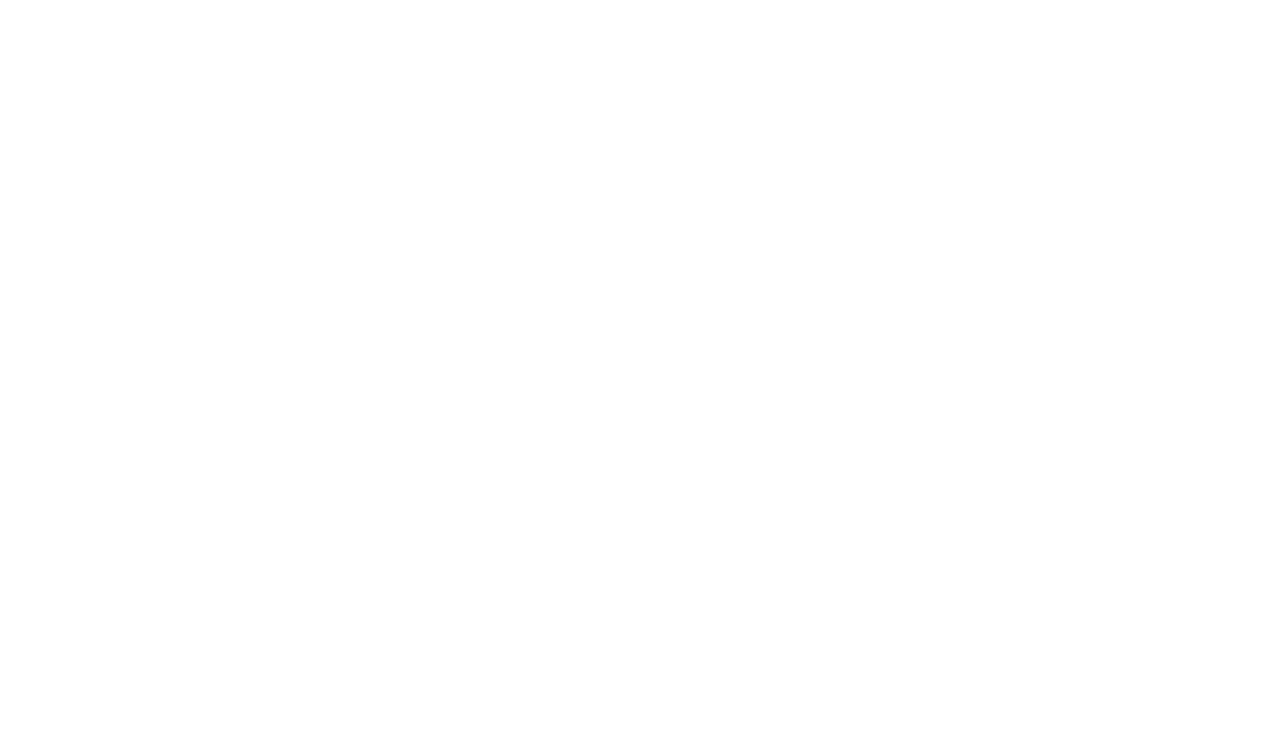
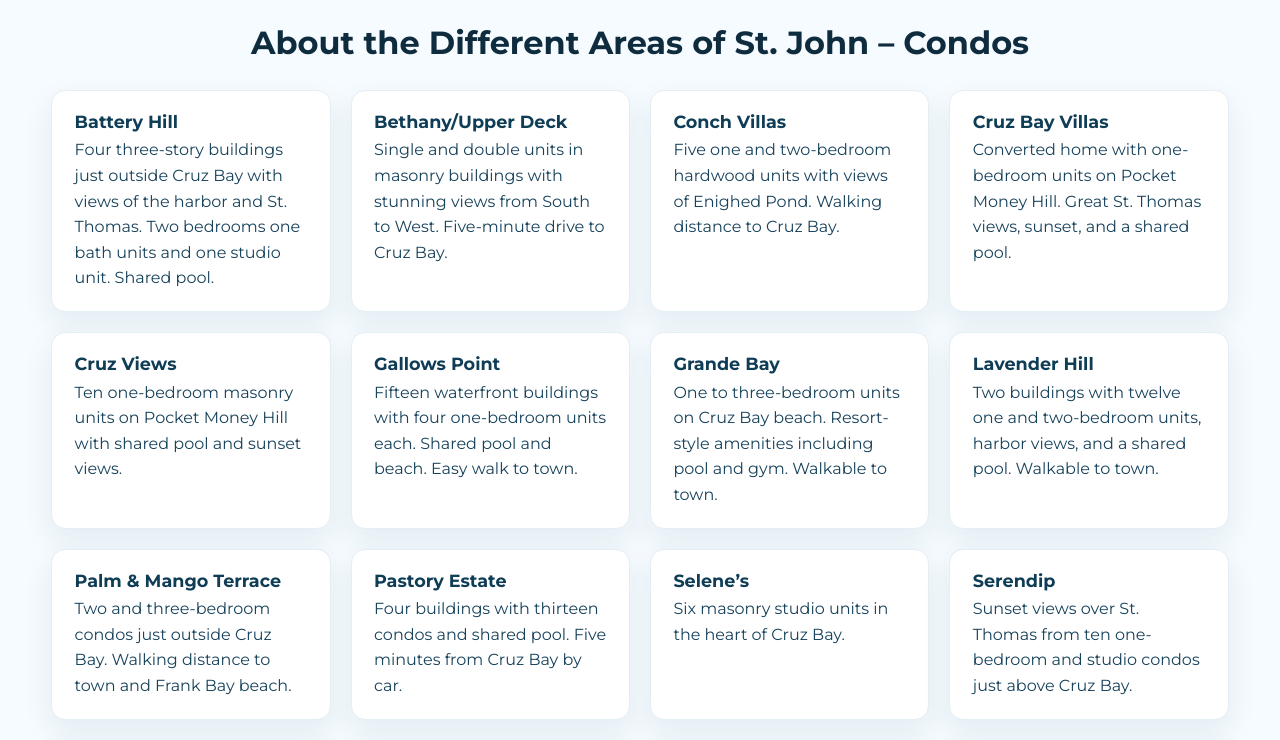
Before and after one commit to imagicity-stack/340, a React (Vite) app: page /about-st-john in a window 1280 px wide. Shown: the part 2540-3280 px from the top of the page. Before the commit the page ends 2472 px from the top, so only its background shows below. Built offline with nearby package versions, Linux system fonts and the light colour scheme.

Commit message:
Add condo area overview section to about page

```diff
--- a/src/pages/AboutStJohn.jsx
+++ b/src/pages/AboutStJohn.jsx
@@ -14,6 +14,78 @@
 
   const [active, setActive] = useState(0);
   const [placeholderShown, setPlaceholderShown] = useState({});
+
+  const condoAreas = [
+    {
+      name: 'Battery Hill',
+      description:
+        'Four three-story buildings just outside Cruz Bay with views of the harbor and St. Thomas. Two bedrooms one bath units and one studio unit. Shared pool.',
+    },
+    {
+      name: 'Bethany/Upper Deck',
+      description: 'Single and double units in masonry buildings with stunning views from South to West. Five-minute drive to Cruz Bay.',
+    },
+    {
+      name: 'Conch Villas',
+      description: 'Five one and two-bedroom hardwood units with views of Enighed Pond. Walking distance to Cruz Bay.',
+    },
+    {
+      name: 'Cruz Bay Villas',
+      description: 'Converted home with one-bedroom units on Pocket Money Hill. Great St. Thomas views, sunset, and a shared pool.',
+    },
+    {
+      name: 'Cruz Views',
+      description: 'Ten one-bedroom masonry units on Pocket Money Hill with shared pool and sunset views.',
+    },
+    {
+      name: 'Gallows Point',
+      description: 'Fifteen waterfront buildings with four one-bedroom units each. Shared pool and beach. Easy walk to town.',
+    },
+    {
+      name: 'Grande Bay',
+      description: 'One to three-bedroom units on Cruz Bay beach. Resort-style amenities including pool and gym. Walkable to town.',
+    },
+    {
+      name: 'Lavender Hill',
+      description: 'Two buildings with twelve one and two-bedroom units, harbor views, and a shared pool. Walkable to town.',
+    },
+    {
+      name: 'Palm & Mango Terrace',
+      description: 'Two and three-bedroom condos just outside Cruz Bay. Walking distance to town and Frank Bay beach.',
+    },
+    {
+      name: 'Pastory Estate',
+      description: 'Four buildings with thirteen condos and shared pool. Five minutes from Cruz Bay by car.',
+    },
+    {
+      name: 'Selene’s',
+      description: 'Six masonry studio units in the heart of Cruz Bay.',
+    },
+    {
+      name: 'Serendip',
+      description: 'Sunset views over St. Thomas from ten one-bedroom and studio condos just above Cruz Bay.',
+    },
+    {
+      name: 'Sirenusa',
+      description: 'Forty luxury condos with pool, gym, and game room overlooking Cruz Bay.',
+    },
+    {
+      name: 'Sunset Ridge',
+      description: 'Six two-bedroom units with timeshare ownership and splash pools. RCI affiliation. Incredible views.',
+    },
+    {
+      name: 'Villa Caribe',
+      description: 'Five condos with lap pool, lovely south views, just outside Cruz Bay. Walkable.',
+    },
+    {
+      name: 'Virgin Grand Villas',
+      description: 'Two seasonal homes with three bedrooms on Gift Hill. Gorgeous views of St. Thomas and sunset.',
+    },
+    {
+      name: 'Westin Vacation Club',
+      description: 'Studio to 3BR timeshares across from the Westin Resort. Access to pools and hotel facilities.',
+    },
+  ];
 
   useEffect(() => {
     const timer = setInterval(() => {
@@ -145,6 +217,23 @@
           </div>
         </div>
       </section>
+
+      <section className={`section ${styles.condoSection}`}>
+        <div className="container">
+          <div className={styles.condoHeader}>
+            <h2>About the Different Areas of St. John – Condos</h2>
+          </div>
+
+          <div className={styles.condoGrid} role="list">
+            {condoAreas.map((area) => (
+              <article key={area.name} className={styles.condoCard} role="listitem">
+                <h3>{area.name}</h3>
+                <p>{area.description}</p>
+              </article>
+            ))}
+          </div>
+        </div>
+      </section>
     </main>
   );
 };
--- a/src/pages/AboutStJohn.module.css
+++ b/src/pages/AboutStJohn.module.css
@@ -170,6 +170,44 @@
   transform: scale(1.05);
 }
 
+.condoSection {
+  padding: 3rem 0 4rem;
+}
+
+.condoHeader {
+  text-align: center;
+  margin-bottom: 1.75rem;
+}
+
+.condoGrid {
+  display: grid;
+  gap: 1.25rem;
+  grid-template-columns: repeat(auto-fit, minmax(260px, 1fr));
+}
+
+.condoCard {
+  background: #fff;
+  border-radius: 14px;
+  padding: 1.25rem 1.4rem;
+  box-shadow: 0 12px 30px rgba(15, 61, 86, 0.08);
+  border: 1px solid #e4eef3;
+  display: flex;
+  flex-direction: column;
+  gap: 0.35rem;
+}
+
+.condoCard h3 {
+  color: #0f3d56;
+  font-size: 1.1rem;
+  margin: 0;
+}
+
+.condoCard p {
+  margin: 0;
+  color: #17425b;
+  line-height: 1.6;
+}
+
 @media (max-width: 720px) {
   .carousel {
     grid-template-columns: 1fr;
```
